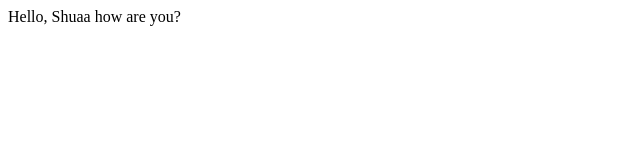
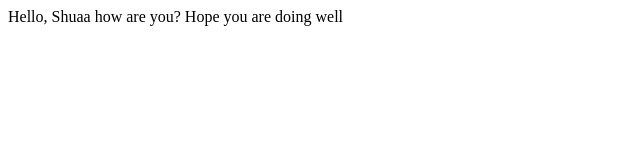
Before and after one commit to Shuaa11/lecture1, a plain HTML site: page index.html in a window 1280 px wide. Shown: the whole page, without its empty margins (0-640 px from the left). Drawn offline with Linux system fonts and the light colour scheme.

Commit message:
Added another line

```diff
--- a/index.html
+++ b/index.html
@@ -6,5 +6,6 @@
   </head>
   <body>
     Hello, Shuaa how are you?
+    Hope you are doing well
   </body>
 </html>
```
